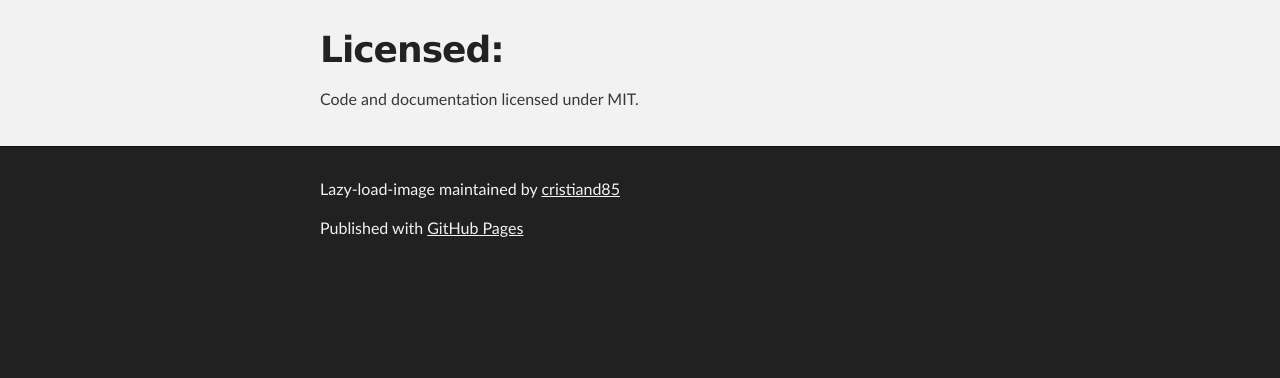
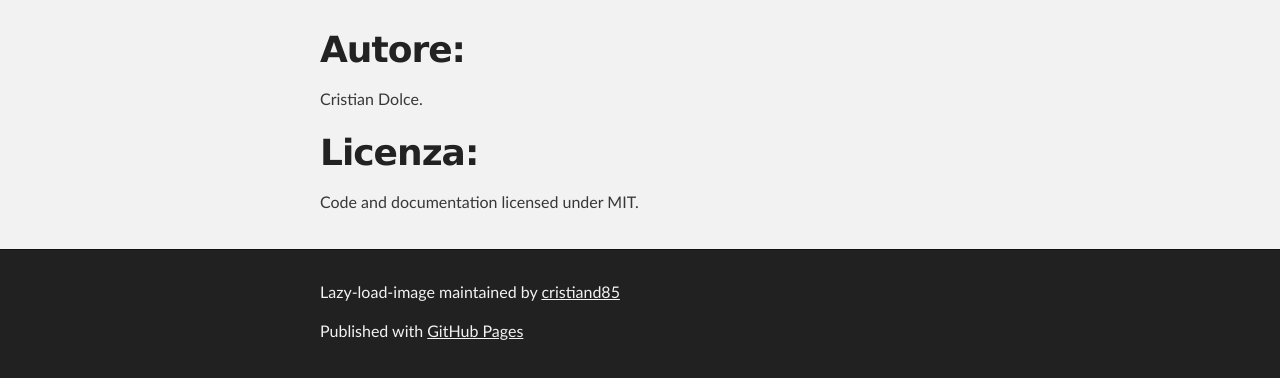
Before and after one commit to cristiand85/lazy-load-image, a plain HTML site: page index.html in a window 1280 px wide. Shown: the part 1929-2307 px from the top of the page. Before the commit the page ends 2204 px from the top, so only its background shows below. Drawn offline with Linux system fonts and the light colour scheme.

Commit message:
Update index.html

```diff
--- a/index.html
+++ b/index.html
@@ -68,7 +68,12 @@
 
 
 <h1>
-<a name="licensed" class="anchor" href="#licensed"><span class="octicon octicon-link"></span></a>Licensed:</h1>
+<a name="licensed" class="anchor" href="#licensed"><span class="octicon octicon-link"></span></a>Autore:</h1>
+
+<p>Cristian Dolce.</p>
+
+<h1>
+<a name="licensed" class="anchor" href="#licensed"><span class="octicon octicon-link"></span></a>Licenza:</h1>
 
 <p>Code and documentation licensed under MIT.</p>
       </section>
```
